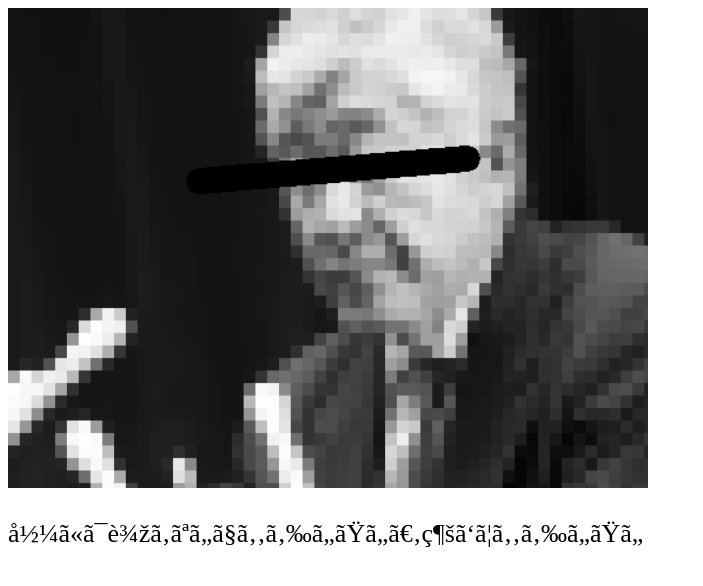
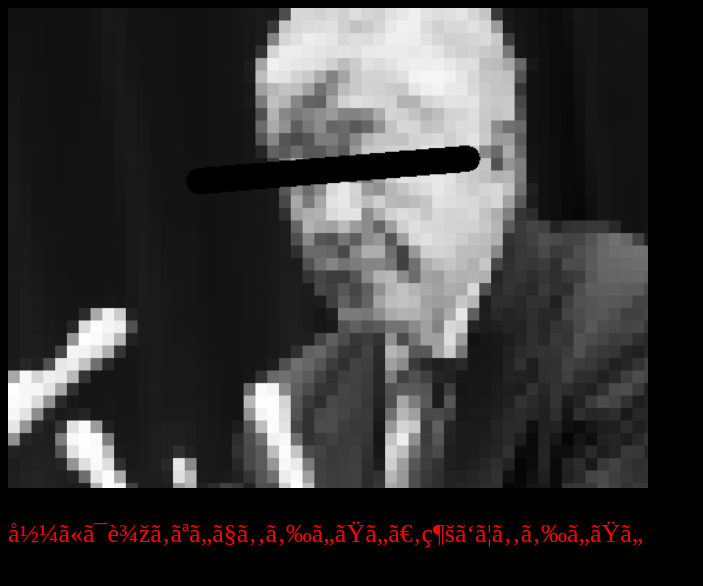
Before and after one commit to rekoha058wa/steam, a website: page nichidai/html/result.html in a window 1280 px wide. Shown: the whole page, without its empty margins (0-703 px from the left). Drawn offline with Linux system fonts and the light colour scheme.

Commit message:
現段階の作業

```diff
--- /dev/null
+++ b/nichidai/css/result.css
@@ -0,0 +1,8 @@
+ p{
+  font-size:26px;
+  color: #f00;
+}
+
+body {
+  background-color: #000;
+}
--- a/nichidai/css/title.css
+++ b/nichidai/css/title.css
@@ -35,6 +35,3 @@
    top:-12px;
    border-width: 6px;
 }
- p{
-  font-size:26px;
-}
--- a/nichidai/html/result.html
+++ b/nichidai/html/result.html
@@ -2,7 +2,7 @@
 <head>
   <meta charset="UTF=8">
   <title>迫真　アメフト部</title>
-  <link rel="stylesheet" href="../css/title.css">
+  <link rel="stylesheet" href="../css/result.css">
   <style>
   #canvas {
     background: #666;
```
